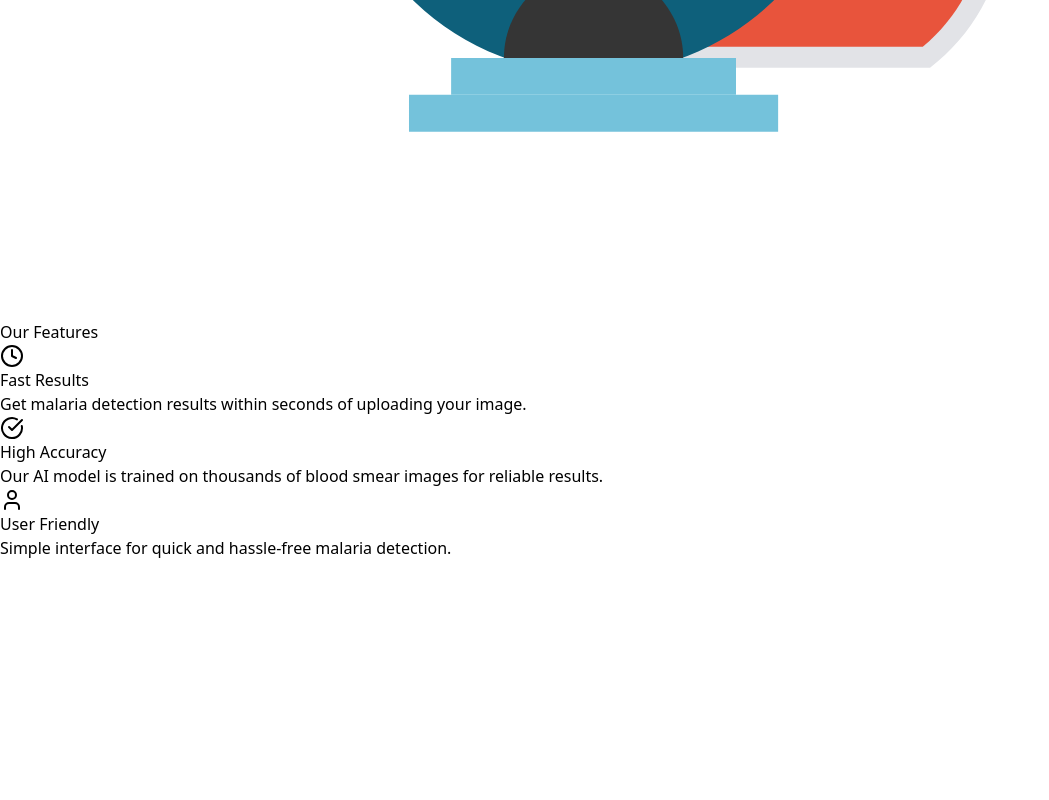
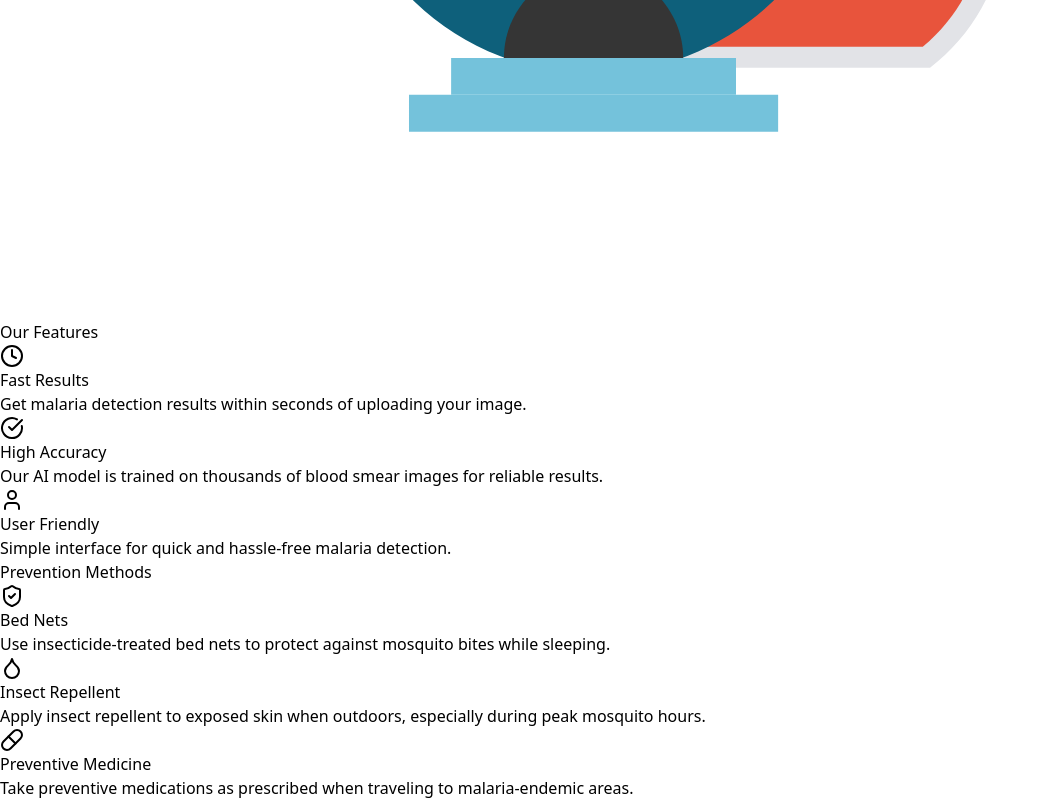
Before and after one commit to adityavag/Malaria-Scan, a React (Vite) app: page / in a window 1280 px wide. Shown: the part 1056-1856 px from the top of the page, without its empty margins (0-1049 px from the left). Before the commit the page ends 1616 px from the top, so only its background shows below. Built offline with nearby package versions, Linux system fonts and the light colour scheme.

Commit message:
Prevention Methods

```diff
--- a/src/App.jsx
+++ b/src/App.jsx
@@ -1,12 +1,14 @@
 import React from "react";
 import Landing from "./pages/Landing";
 import Features from "./pages/Features";
+import Prevention from "./pages/Prevention";
 
 export default function App() {
   return (
     <div className="">
       <Landing />
       <Features />
+      <Prevention/>
     </div>
   )
 }
--- /dev/null
+++ b/src/pages/Prevention.jsx
@@ -0,0 +1,29 @@
+import React from "react";
+import { Droplet, Pill, ShieldCheck } from "lucide-react";
+import Card from "../components/Card";
+const Prevention = () => {
+    return(
+<div className="bg-[#f3f4f6] md:px-32 p-16">
+        <div className="text-3xl font-semibold text-center">Prevention Methods</div>
+        <div className="grid grid-cols-1 md:grid-cols-3 items-center mt-4 md:space-x-4">
+        <Card
+            icon = <ShieldCheck className="text-[#21c55d]"/>
+            title = "Bed Nets"
+            content = "Use insecticide-treated bed nets to protect against mosquito bites while sleeping."
+        />
+        <Card
+            icon = <Droplet className="text-[#2463eb]"/>
+            title = "Insect Repellent"
+            content = "Apply insect repellent to exposed skin when outdoors, especially during peak mosquito hours."
+        />
+        <Card
+            icon = <Pill className="text-[#B77AF4]"/>
+            title = "Preventive Medicine"
+            content = "Take preventive medications as prescribed when traveling to malaria-endemic areas."
+        />
+        </div>
+        </div>
+    )
+}
+
+export default Prevention;
```
